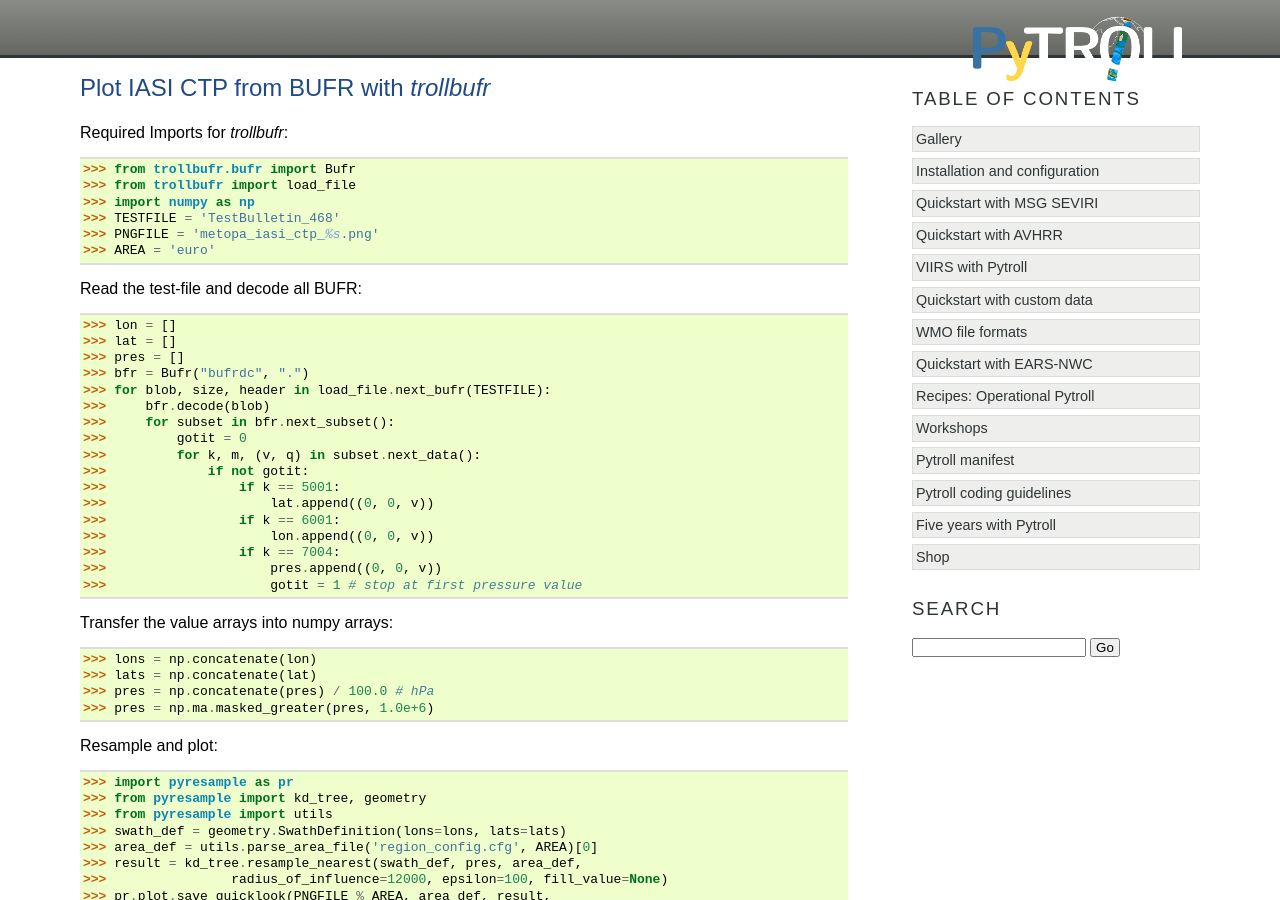
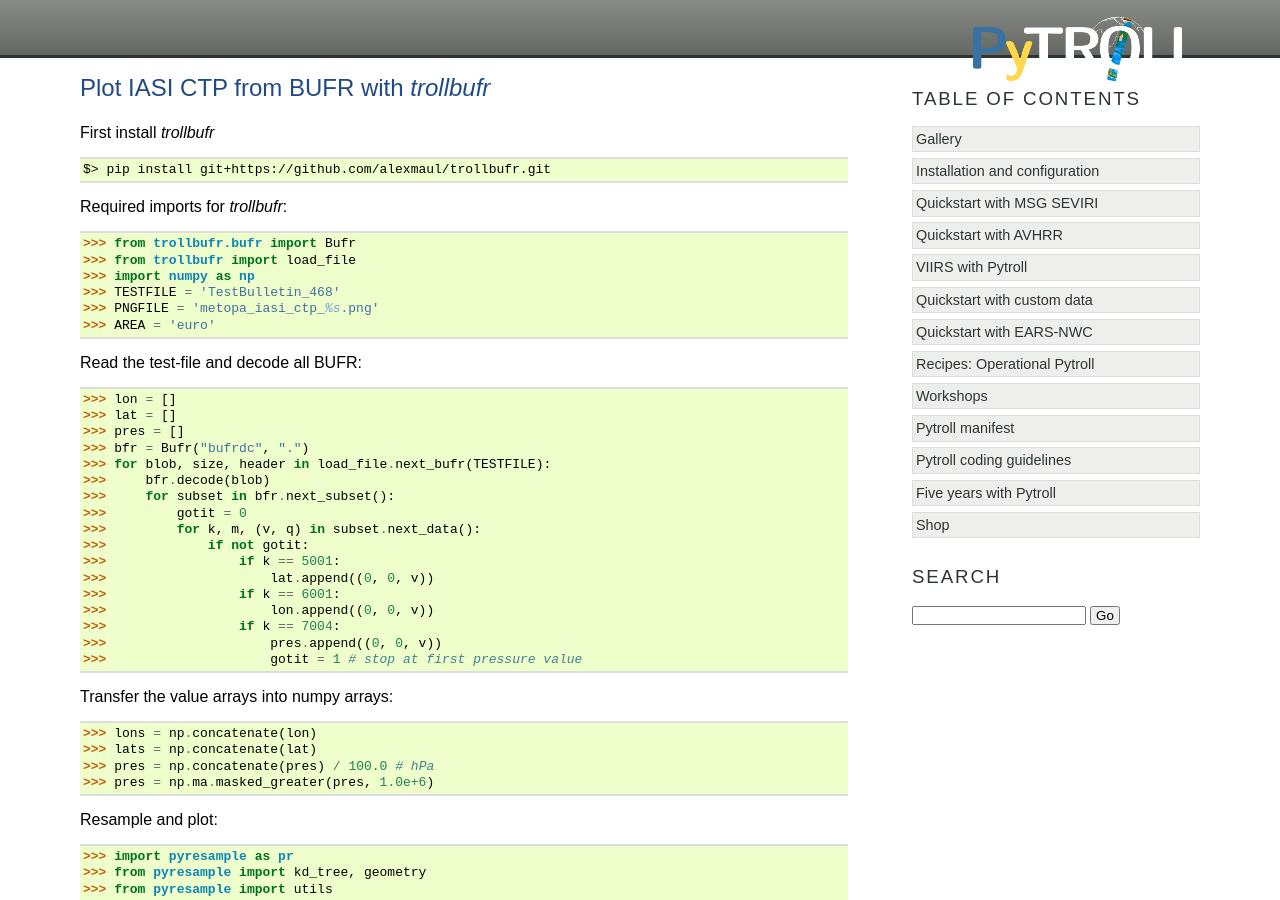
Before and after one commit to pytroll/pytroll, a Sphinx documentation site: the page built from web/source/trollbufr_iasi_ctp.rst, in a window 1280 px wide and 900 px high. Built offline with Sphinx 7.4.7, drawn with Linux system fonts in a browser that asks for light colours; formulas are drawn with MathJax 3; pages that are not in the unit, such as notebooks, are missing from menus.

```diff
--- a/web/source/trollbufr_iasi_ctp.rst
+++ b/web/source/trollbufr_iasi_ctp.rst
@@ -1,7 +1,14 @@
 Plot IASI CTP from BUFR with *trollbufr*
 ========================================
 
-Required Imports for *trollbufr*:
+First install *trollbufr*
+
+.. code::
+
+   $> pip install git+https://github.com/alexmaul/trollbufr.git
+
+
+Required imports for *trollbufr*:
 
 	>>> from trollbufr.bufr import Bufr
 	>>> from trollbufr import load_file
```
Also changed, not shown: web/source/index.rst (+6 -3 lines).
